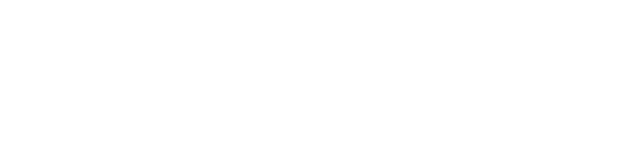
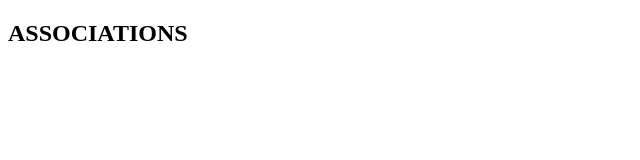
Before and after one commit to Emmanuella99/git-mon-cv, a plain HTML site: page index.html in a window 1280 px wide. Shown: the whole page, without its empty margins (0-640 px from the left). Drawn offline with Linux system fonts and the light colour scheme.

Commit message:
mise en place de la section associations

```diff
--- a/index.html
+++ b/index.html
@@ -8,6 +8,6 @@
     <title>mon-cv</title>
 </head>
 <body>
-
+    <h2>ASSOCIATIONS</h2>
 </body>
 </html>
```
